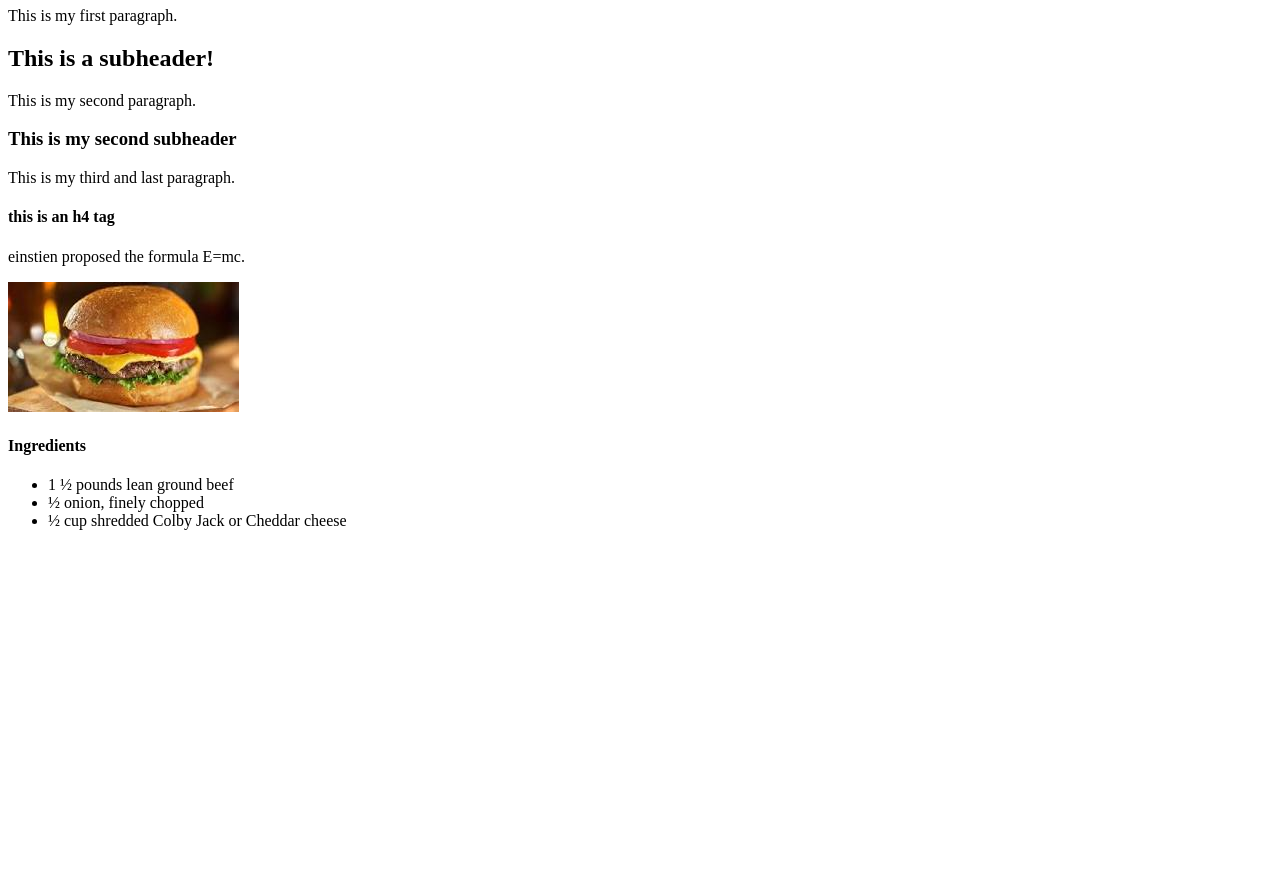
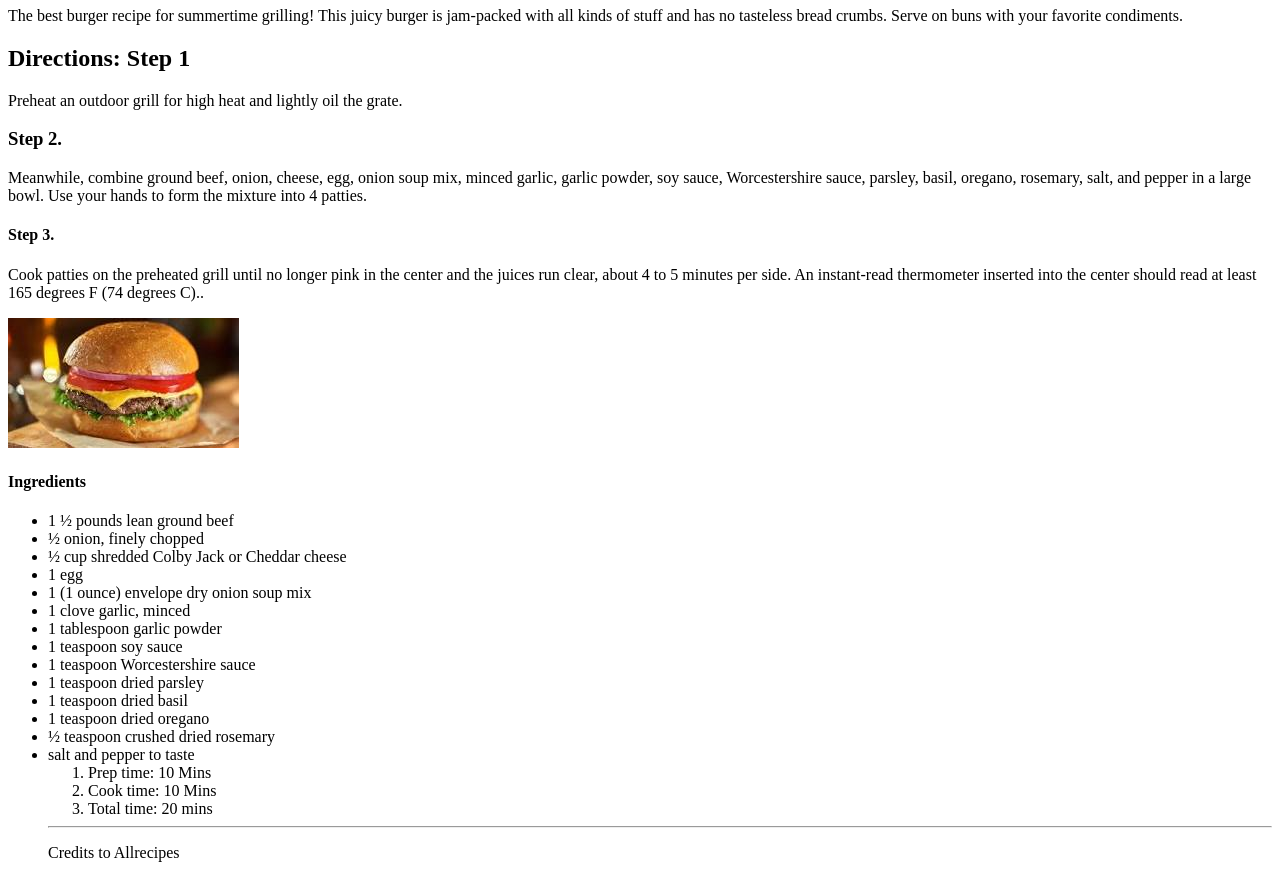
Before and after one commit to SammyJ9/codespaces-blank, a plain HTML site: page index.html in a window 1280 px wide. Shown: the part 73-951 px from the top of the page. Before the commit the page ends 800 px from the top, so only its background shows below. Drawn offline with Linux system fonts and the light colour scheme.

Commit message:
finished project 1

```diff
--- a/index.html
+++ b/index.html
@@ -1,22 +1,42 @@
 <!DOCTYPE html>
 <html>
     <head>
-        <title>My First Webpage</title>
+        <title>My Recipe</title>
     </head>
     <body>
-        <h1>Hello world!</h1>
-            <p>This is my first paragraph.</p>
-        <h2>This is a subheader!</h2>
-            <p>This is my second paragraph.</p>
-        <h3>This is my second subheader</h3>
-            <p>This is my third and last paragraph.</p>
-            <h4>this is an h4 tag</h4>
-            <p>einstien proposed the formula E=mc<sup2</sup>.</p>
+        <h1>Hamburger Recipe</h1>
+            <p>The best burger recipe for summertime grilling! This juicy burger is jam-packed with all kinds of stuff and has no tasteless bread crumbs. Serve on buns with your favorite condiments.</p>
+        <h2>Directions: Step 1 </h2>
+            <p> Preheat an outdoor grill for high heat and lightly oil the grate.</p>
+        <h3>Step 2.</h3>
+            <p>Meanwhile, combine ground beef, onion, cheese, egg, onion soup mix, minced garlic, garlic powder, soy sauce, Worcestershire sauce, parsley, basil, oregano, rosemary, salt, and pepper in a large bowl. Use your hands to form the mixture into 4 patties.</p>
+            <h4>Step 3.</h4>
+            <p>Cook patties on the preheated grill until no longer pink in the center and the juices run clear, about 4 to 5 minutes per side. An instant-read thermometer inserted into the center should read at least 165 degrees F (74 degrees C).<sup2</sup>.</p>
             <img src = "images/Hamburger.jpg">
             <h4>Ingredients</h4>
             <ul>
               <li>1 ½ pounds lean ground beef
             <li>½ onion, finely chopped
             <li>½ cup shredded Colby Jack or Cheddar cheese
+            <li> 1 egg
+            <li>1 (1 ounce) envelope dry onion soup mix
+            <li>1 clove garlic, minced
+            <li> 1 tablespoon garlic powder</li>
+            <li> 1 teaspoon soy sauce </li>
+            <li> 1 teaspoon Worcestershire sauce</li>
+            <li> 1 teaspoon dried parsley</li>
+            <li>1 teaspoon dried basil </li>
+            <li>1 teaspoon dried oregano </li>
+            <li> ½ teaspoon crushed dried rosemary</li>
+            <li> salt and pepper to taste</li>
+        <ol>
+        <li> Prep time: 10 Mins</li>
+        <li> Cook time: 10 Mins</li>
+        <li> Total time: 20 mins</li>
+         </ol>
+            <hr>
+            <p> Credits to Allrecipes</p>
+
+
     </body>
 </html>
```
